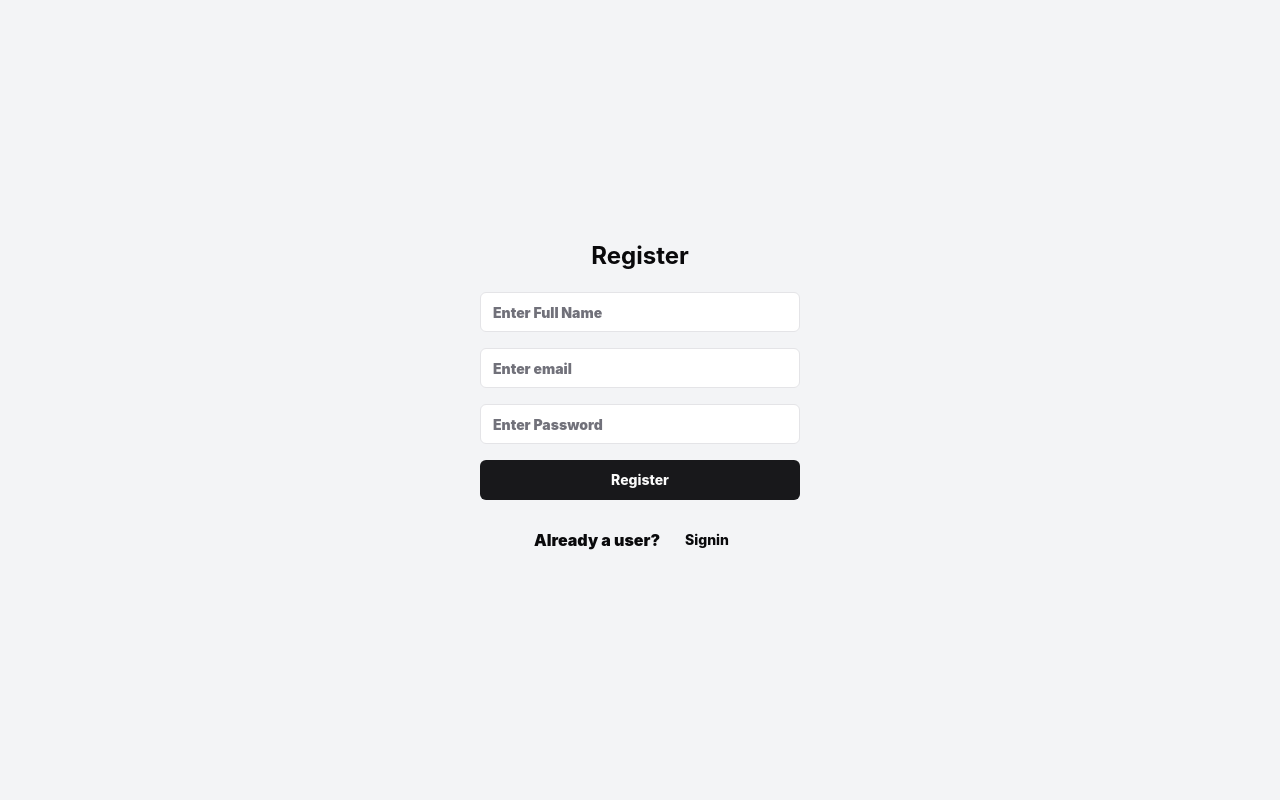
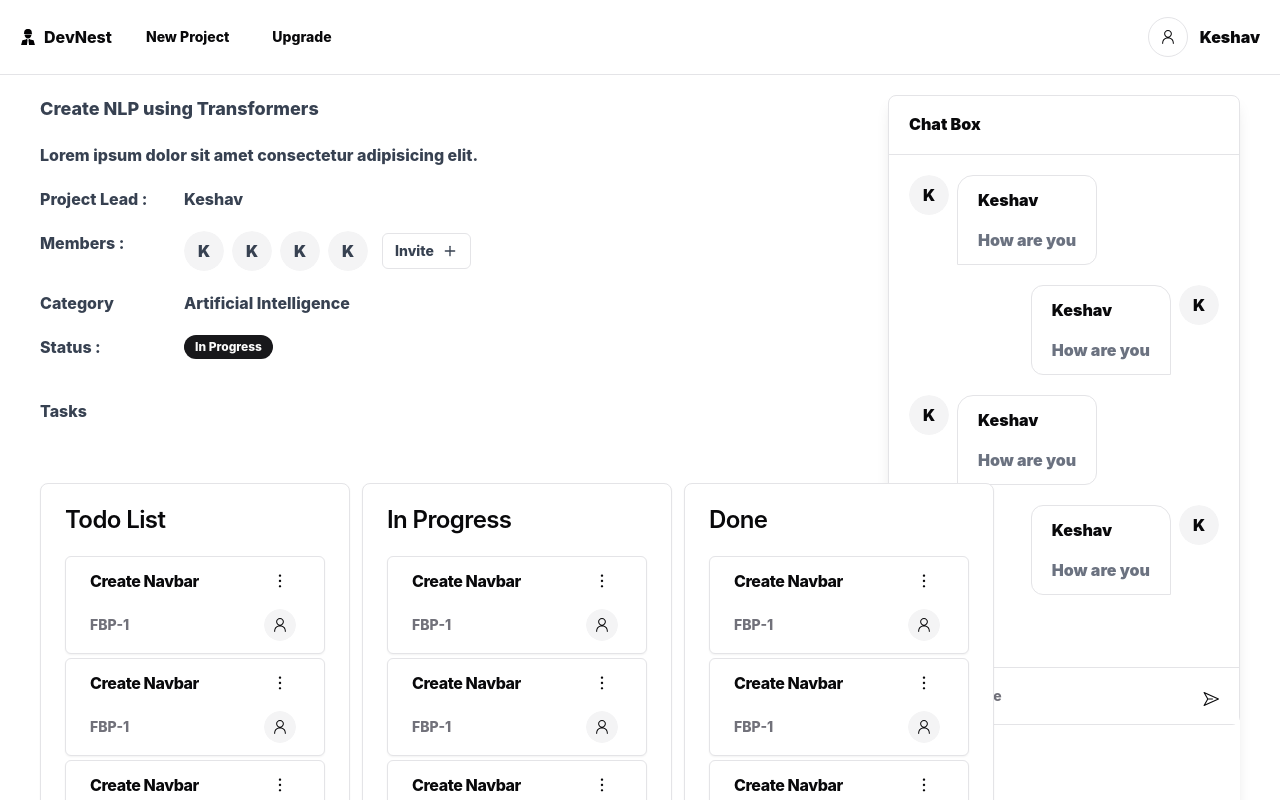
Before and after one commit to keshav0100/DevNest_Frontend, a React (Vite) app: page /project/1 in a window 1280 px wide. Shown: the top 800 px of the page. Built offline with nearby package versions, Linux system fonts and the light colour scheme.

Commit message:
Update App component to always render Navbar; adjust line height in index.css for better readability; enhance input fields across various components with bold font styling; refine ProjectDetails layout by removing unnecessary borders for a cleaner appearance.

```diff
--- a/src/App.jsx
+++ b/src/App.jsx
@@ -11,7 +11,7 @@ function App() {
   return (
     <>
     {
-    false ?<div>
+    true ?<div>
       <Navbar />
       <Routes>
         <Route path="/" element={<Home />} />
--- a/src/components/ui/input.jsx
+++ b/src/components/ui/input.jsx
@@ -7,7 +7,7 @@ const Input = React.forwardRef(({ className, type, ...props }, ref) => {
     (<input
       type={type}
       className={cn(
-        "flex h-10 w-full rounded-md border border-input bg-background px-3 py-2 text-base ring-offset-background file:border-0 file:bg-transparent file:text-sm !text-black placeholder:text-muted-foreground focus-visible:outline-none focus-visible:ring-2 focus-visible:ring-ring focus-visible:ring-offset-2 disabled:cursor-not-allowed disabled:opacity-50 md:text-sm",
+        "flex h-10 w-full rounded-md border border-input bg-background px-3 py-2 text-base ring-offset-background file:border-0 file:bg-transparent file:text-sm !text-black font-normal placeholder:text-muted-foreground focus-visible:outline-none focus-visible:ring-2 focus-visible:ring-ring focus-visible:ring-offset-2 disabled:cursor-not-allowed disabled:opacity-50 md:text-sm",
         className
       )}
       ref={ref}
--- a/src/index.css
+++ b/src/index.css
@@ -1,7 +1,7 @@
 :root {
   font-family: -apple-system, BlinkMacSystemFont, "Segoe UI", Roboto, Helvetica,
     Arial, sans-serif;
-  line-height: 1.5;
+  line-height: 2.0;
   font-weight: 1000;
 
   color-scheme: light dark;
--- a/src/pages/Auth/Login.jsx
+++ b/src/pages/Auth/Login.jsx
@@ -41,8 +41,9 @@ const Login = () => {
             name="email"
             render={({ field }) => (
               <FormItem>
+                <FormLabel className="font-extrabold">Email</FormLabel>
                 <FormControl>
-                  <Input placeholder="Enter your email" {...field} />
+                  <Input placeholder="Enter your email" {...field} className="font-extrabold" />
                 </FormControl>
                 <FormMessage />
               </FormItem>
@@ -53,6 +54,7 @@ const Login = () => {
             name="password"
             render={({ field }) => (
               <FormItem>
+                <FormLabel className="font-extrabold">Password</FormLabel>
                 <FormControl>
                   <Input type="password" placeholder="Enter your password" {...field} />
                 </FormControl>
@@ -61,7 +63,7 @@ const Login = () => {
             )}
           />
           <div className="flex justify-center">
-            <Button type="submit" className="w-full items-center cursor-pointer font-extrabold">
+            <Button type="submit" className="px-4 items-center cursor-pointer">
               Login
             </Button>
           </div>
--- a/src/pages/IssueDetails/CommentForm.jsx
+++ b/src/pages/IssueDetails/CommentForm.jsx
@@ -43,7 +43,7 @@ const CommentForm = ({issueId}) => {
                     </Avatar>
                 </div>
               <FormControl>
-                <Input placeholder="Add comments here" {...field} />
+                <Input placeholder="Add comments here" {...field} className="font-extrabold"/>
               </FormControl>
                 </div>
               <FormMessage />
--- a/src/pages/Project/ProjectForm.jsx
+++ b/src/pages/Project/ProjectForm.jsx
@@ -55,8 +55,8 @@ const ProjectForm = () => {
                   <Input
                     {...field}
                     type="text"
-                    className="border w-full border-gray-700 py-5 px-5"
-                    placeholder="Project Name..."
+                    className="border w-full border-gray-900 py-5 px-5 font-extrabold"
+                    placeholder="Project Name"
                   />
                 </FormControl>
                 <FormMessage />
@@ -72,7 +72,7 @@ const ProjectForm = () => {
                   <Input
                     {...field}
                     type="text"
-                    className="border w-full border-gray-700 py-5 px-5"
+                    className="border w-full border-gray-800 py-5 px-5 font-extrabold"
                     placeholder="Project Description..."
                   />
                 </FormControl>
--- a/src/pages/ProjectDetails/ChatBox.jsx
+++ b/src/pages/ProjectDetails/ChatBox.jsx
@@ -15,7 +15,7 @@ const ChatBox = () => {
     setMessage(e.target.value);
   };
   return (
-    <div className="bg-blue-200">
+    <div>
       <div className="border rounded-lg">
         <h1 className="border-b p-5">Chat Box</h1>
         <ScrollArea className="h-[32rem] w-full p-5 flex gap-3 flex-col">
@@ -49,7 +49,7 @@ const ChatBox = () => {
         <div className="relative p-0">
           <Input
             placeholder="Type message"
-            className="py-7 border-t outline-none focus:outline-none focus:ring-0 rounded-none border-b-0 border-x-0"
+            className="py-7 border-t outline-none focus:outline-none focus:ring-0 rounded-none border-b-0 border-x-0 font-extrabold"
             value={message}
             onChange={handleMessageChange}
           />
--- a/src/pages/ProjectDetails/ProjectDetails.jsx
+++ b/src/pages/ProjectDetails/ProjectDetails.jsx
@@ -20,10 +20,10 @@ const ProjectDetails = () => {
 
   return (
     <>
-      <div className="min-h-screen bg-white p-5 lg:px-10 border-4 border-red-500">
-        <div className="lg:flex gap-5 justify-between pb-4 bg-white rounded-md border-4 border-green-500">
-          <ScrollArea className="max-h-screen lg:w-[69%] pr-2 bg-white rounded-md transform translate-z-0 z-10 border-4 border-blue-500">
-            <div className="text-gray-700 pb-10 w-full bg-white border-4 border-purple-500">
+      <div className="min-h-screen bg-white p-5 lg:px-10">
+        <div className="lg:flex gap-5 justify-between pb-4 bg-white rounded-md">
+          <ScrollArea className="max-h-screen lg:w-[69%] pr-2 bg-white rounded-md transform translate-z-0 z-10">
+            <div className="text-gray-700 pb-10 w-full bg-white">
               <h1 className="text-lg font-extrabold pb-5">
                 Create NLP using Transformers
               </h1>
@@ -87,7 +87,7 @@ const ProjectDetails = () => {
               </section>
             </div>
           </ScrollArea>
-          <div className="lg:w-[30%] rounded-md sticky right-5 top-10 bg-white shadow-lg border-4 border-yellow-500">
+          <div className="lg:w-[30%] rounded-md sticky right-5 top-10 bg-white shadow-lg">
             <ChatBox />
           </div>
         </div>
```
